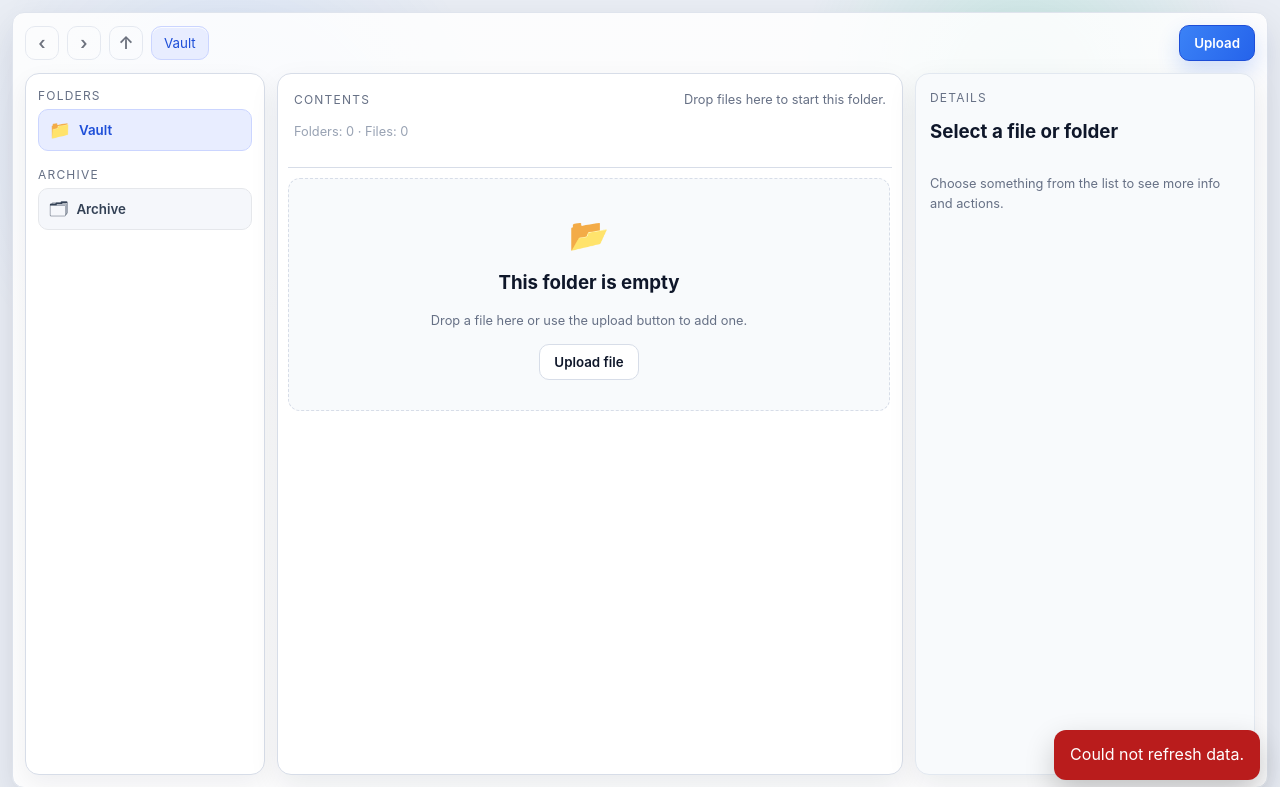
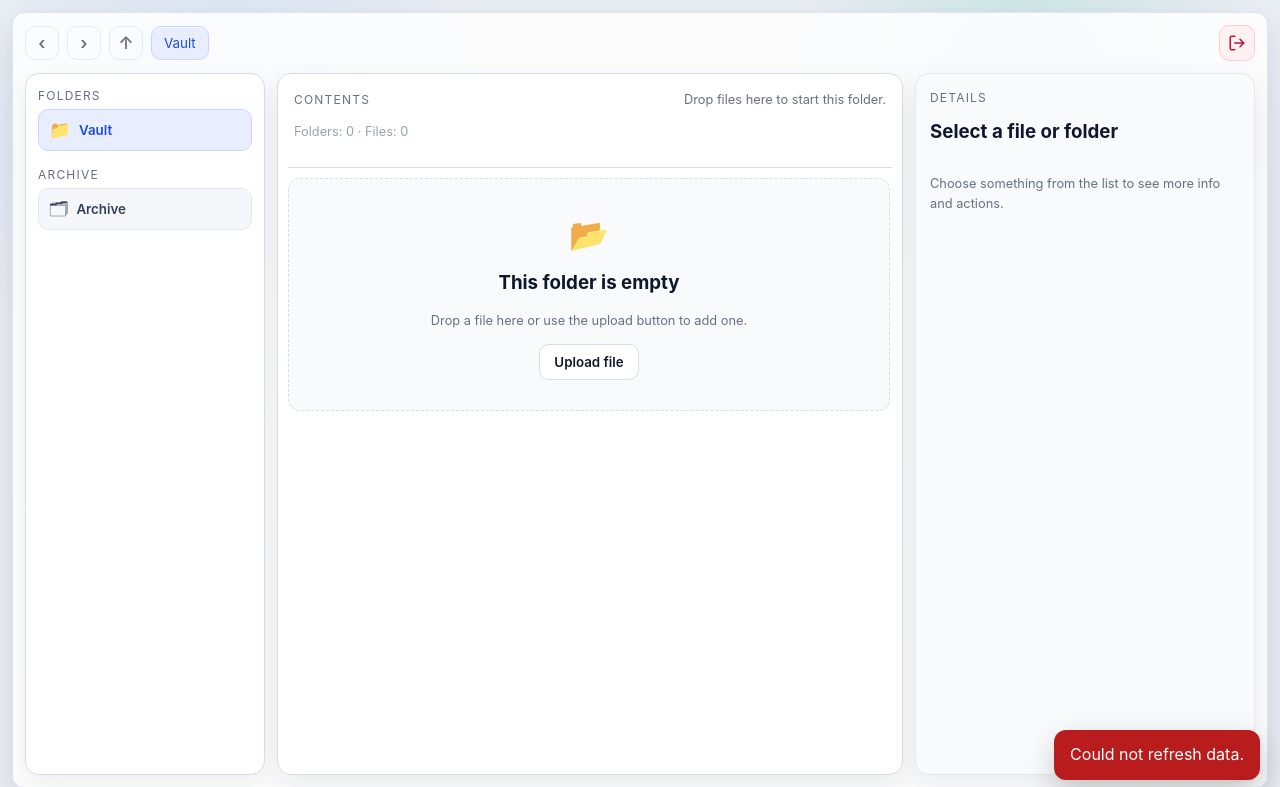
Before and after one commit to willjallen/Vault, a Python web app: template app/templates/index.html in a window 1280 px wide. Shown: the top 787 px of the page. Run offline with Jinja, Linux system fonts and the light colour scheme; the template is opened without the code that fills it: most values are stand-ins (such as "Sample title", 1, 10 or a date in 2020).

Commit message:
[ux] replace toolbar upload with logout

```diff
--- a/app/static/js/App.js
+++ b/app/static/js/App.js
@@ -52,6 +52,10 @@ export function App({ initial }) {
     (window.location.hostname.includes(".")
       ? window.location.hostname.split(".").slice(1).join(".")
       : "");
+  const logoutUrl = useMemo(() => {
+    const rd = encodeURIComponent(window.location.href);
+    return baseDomain ? `https://auth.${baseDomain}/logout?rd=${rd}` : `/logout?rd=${rd}`;
+  }, [baseDomain]);
   const redirectingRef = useRef(false);
   const docs = useMemo(() => state.doc_payloads || [], [state.doc_payloads]);
   const folderChildren = useMemo(() => state.folder_children || {}, [state.folder_children]);
@@ -894,9 +898,8 @@ export function App({ initial }) {
       onFolderContextMenu: handleFolderContextMenu,
       onMyEditContextMenu: handleMyEditContextMenu,
       onPageContextMenu: handlePageContextMenu,
-      onUploadFile: (file) => handleUpload(file),
       onTriggerUpload: handleUploadClick,
-      uploadInputRef: uploadInput,
+      logoutUrl,
       onDownload: handleView,
       onLock: handleLock,
       onRename: handleRenameFile,
@@ -909,7 +912,6 @@ export function App({ initial }) {
       onPermanentDelete: handlePermanentDelete,
       onOpenFolder: navigateToFolder,
       busy,
-      uploading,
     }),
     moveTarget
       ? h(MoveDialog, {
@@ -927,6 +929,12 @@ export function App({ initial }) {
       : null,
     h("input", {
       type: "file",
+      ref: uploadInput,
+      className: "hidden-input",
+      onChange: (e) => handleUpload(e.target.files[0]),
+    }),
+    h("input", {
+      type: "file",
       ref: versionUploadInput,
       className: "hidden-input",
       onChange: (e) => handleVersionUploadInput(e.target.files[0]),
--- a/app/static/js/components/toolbar/Toolbar.js
+++ b/app/static/js/components/toolbar/Toolbar.js
@@ -1,6 +1,29 @@
 import { Breadcrumbs } from "../common/Breadcrumbs.js";
 
 const h = React.createElement;
+
+function LogoutIcon() {
+  return h(
+    "svg",
+    {
+      "aria-hidden": "true",
+      className: "logout-icon",
+      fill: "none",
+      height: "18",
+      stroke: "currentColor",
+      strokeLinecap: "round",
+      strokeLinejoin: "round",
+      strokeWidth: "2",
+      viewBox: "0 0 24 24",
+      width: "18",
+    },
+    [
+      h("path", { d: "M9 21H5a2 2 0 0 1-2-2V5a2 2 0 0 1 2-2h4", key: "door" }),
+      h("path", { d: "M16 17l5-5-5-5", key: "arrow" }),
+      h("path", { d: "M21 12H9", key: "line" }),
+    ]
+  );
+}
 
 export function Toolbar({
   folder,
@@ -11,11 +34,7 @@ export function Toolbar({
   onNavigateBack,
   onNavigateForward,
   onNavigateUp,
-  _busy,
-  uploading,
-  uploadInputRef,
-  onUploadFile,
-  onTriggerUpload,
+  logoutUrl,
   onSelectFolder,
   onDropOnFolder,
   onClearDrop,
@@ -72,24 +91,14 @@ export function Toolbar({
       "div",
       { className: "toolbar-actions" },
       h(
-        "div",
-        { className: "upload-control" },
-        h("input", {
-          type: "file",
-          ref: uploadInputRef,
-          className: "hidden-input",
-          onChange: (e) => onUploadFile(e.target.files[0]),
-        }),
-        h(
-          "button",
-          {
-            className: "btn primary",
-            type: "button",
-            disabled: uploading,
-            onClick: onTriggerUpload,
-          },
-          uploading ? "Uploading..." : "Upload"
-        )
+        "a",
+        {
+          "aria-label": "Log out",
+          className: "btn logout icon-button",
+          href: logoutUrl,
+          title: "Log out",
+        },
+        h(LogoutIcon)
       )
     )
   );
--- a/app/static/styles.css
+++ b/app/static/styles.css
@@ -227,6 +227,20 @@ header {
   border-color: #fecdd3;
 }
 
+.btn.icon-button {
+  width: 36px;
+  height: 36px;
+  padding: 0;
+  display: inline-flex;
+  align-items: center;
+  justify-content: center;
+  flex: 0 0 auto;
+}
+
+.logout-icon {
+  display: block;
+}
+
 .btn.danger {
   color: #b91c1c;
   border-color: #fecdd3;
@@ -1391,10 +1405,6 @@ input[type="text"]:focus {
   overflow-x: auto;
 }
 
-.upload-control {
-  position: relative;
-}
-
 .new-folder-inline {
   display: flex;
   align-items: center;
```
Also changed, not shown: app/static/js/components/FinderShell.js (+2 -8 lines).
